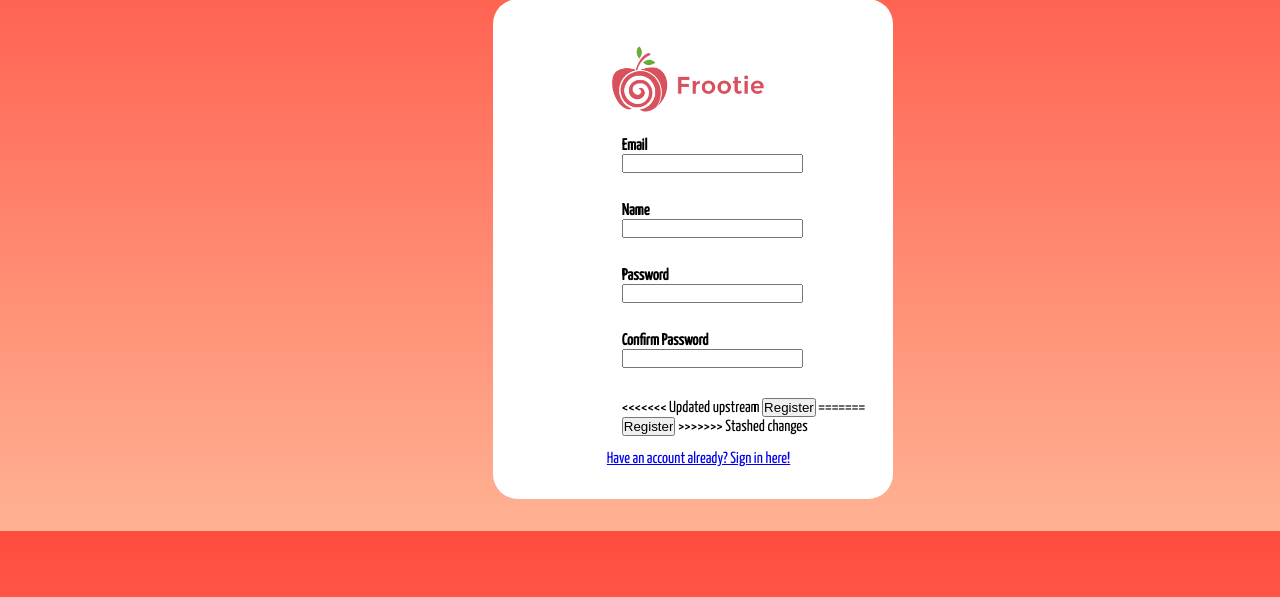
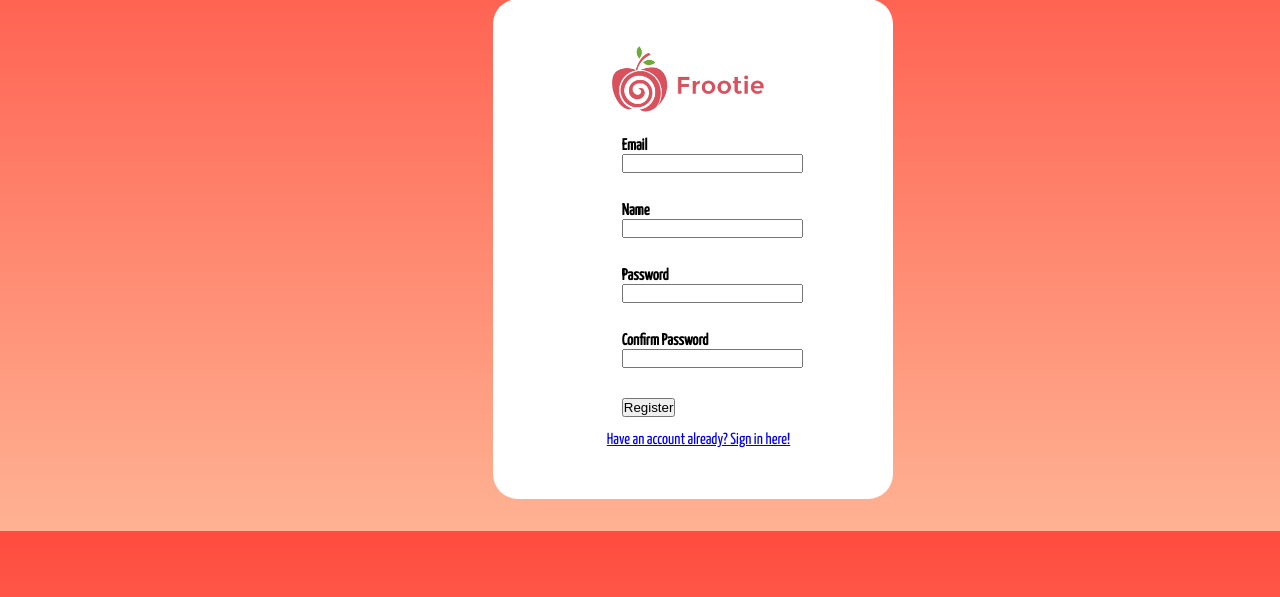
Before and after one commit to JuJu222/Frootie, a PHP site: page /Frootie/user/register.php in a window 1280 px wide. Shown: the part 159-756 px from the top of the page. Run offline with PHP 8.4, Linux system fonts and the light colour scheme.

Commit message:
Bug Fix and Contact Us Minor Update

```diff
--- a/contact.php
+++ b/contact.php
@@ -6,8 +6,6 @@
 </head>
 <body>
 <?php include "templates/navbar.php"?>
-<<<<<<< Updated upstream
-=======
     <form action="send_email.php" method="post">
         <input type="text" name="name" placeholder="Full Name">
         <input type="text" name="mail" placeholder="E-Mail">
@@ -17,6 +15,5 @@
     </form>
 <?php include "templates/footer.php" ?>
 
->>>>>>> Stashed changes
 </body>
 </html>
--- a/user/register.php
+++ b/user/register.php
@@ -49,11 +49,7 @@ if (isset($_POST["register"])){
                     <input type="password" name="passwordConfirm" id="passwordConfirm">
                 </li>
                 <li>
-<<<<<<< Updated upstream
                     <button type="submit" name="register">Register</button>
-=======
-                    <input type="submit" name="register" value="Register">
->>>>>>> Stashed changes
                 </li>
                 <a href="/frootie/user/sign_in.php">Have an account already? Sign in here!</a>
             </ul>
```
